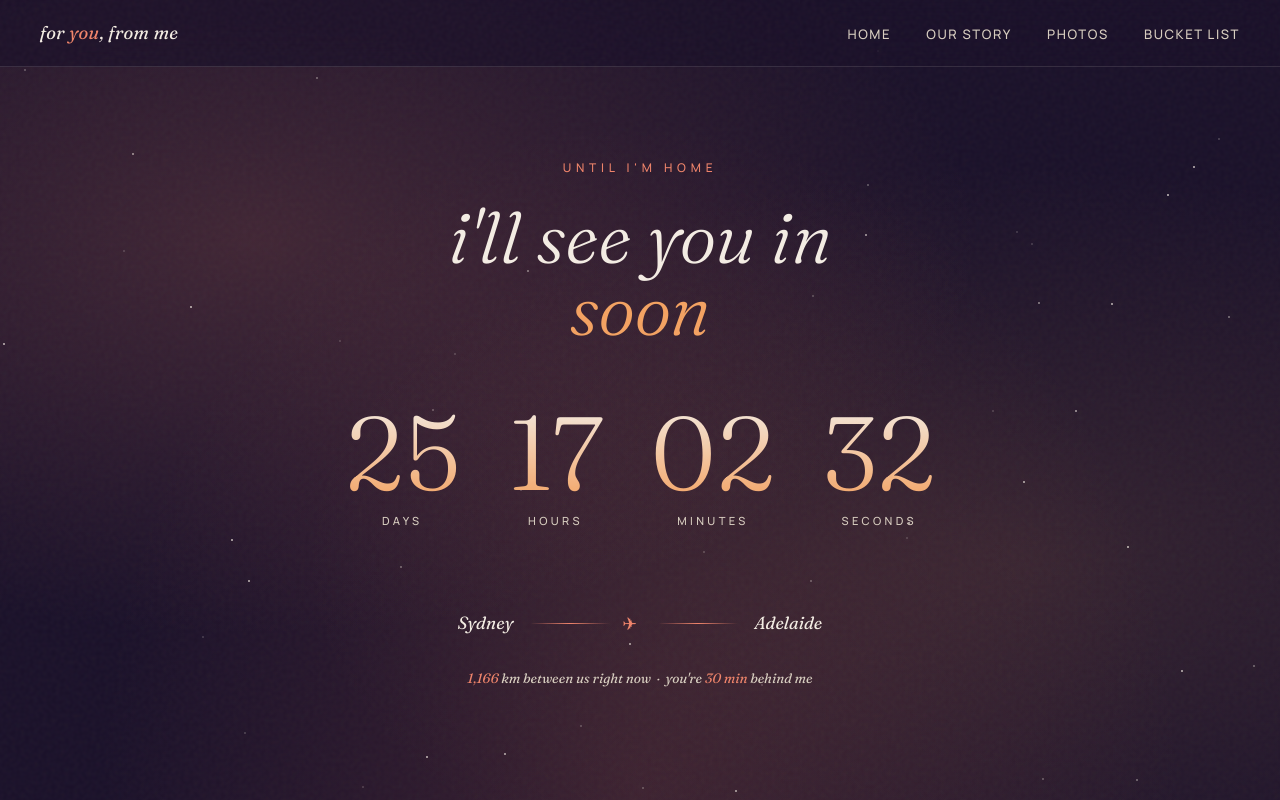
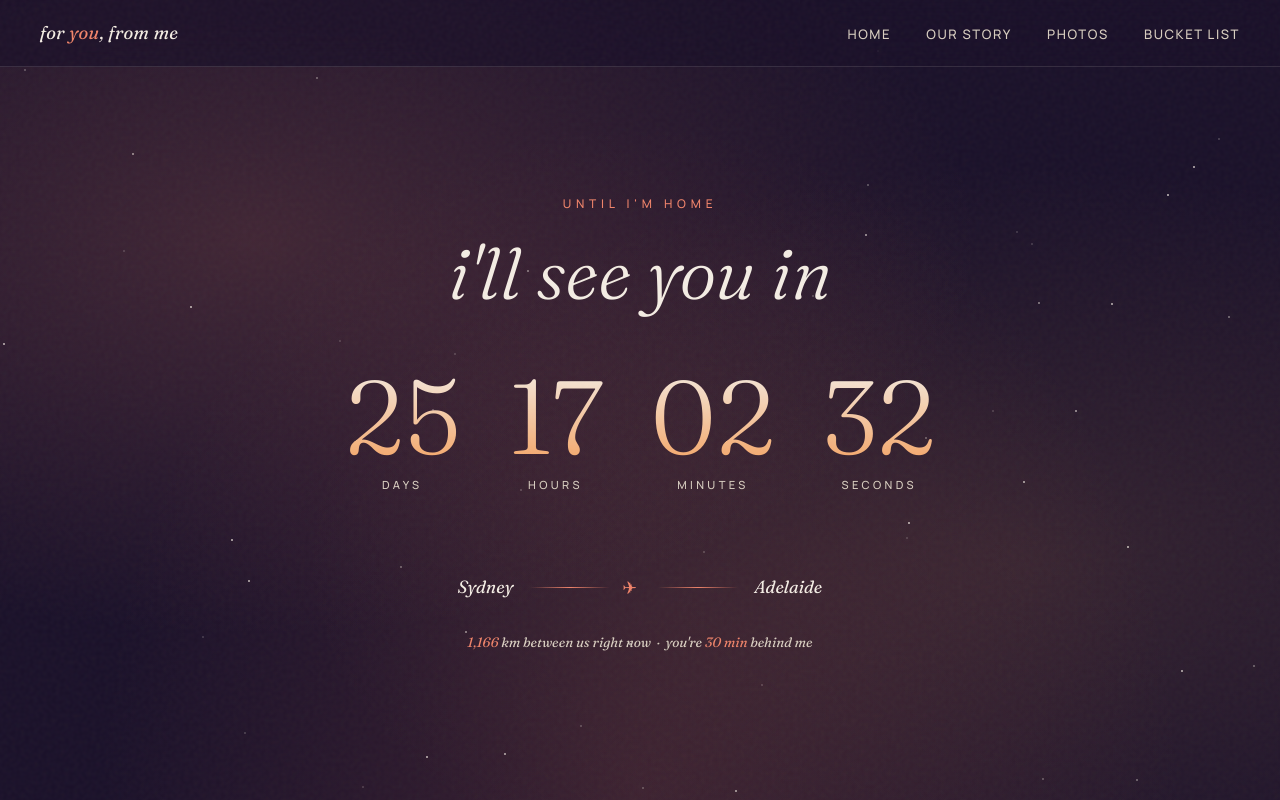
Before and after one commit to HiranyaA123/website_tanvi, a plain HTML site: page index.html in a window 1280 px wide. Shown: the top 800 px of the page. Drawn offline with Linux system fonts and the light colour scheme; no server answers.

Commit message:
text change

```diff
--- a/index.html
+++ b/index.html
@@ -769,9 +769,9 @@ function updateCountdown() {
   else if (days === 0)              poetic.textContent = 'just a few hours';
   else if (days === 1)              poetic.textContent = 'tomorrow';
   else if (days < 7)                poetic.textContent = 'less than a week';
-  else if (days < 14)               poetic.textContent = 'just a little while';
-  else if (days < 30)               poetic.textContent = 'soon';
-  else                              poetic.textContent = 'soon enough';
+  else if (days < 14)               poetic.textContent = '';
+  else if (days < 30)               poetic.textContent = '';
+  else                              poetic.textContent = '';
 }
 updateCountdown();
 setInterval(updateCountdown, 1000);
```
